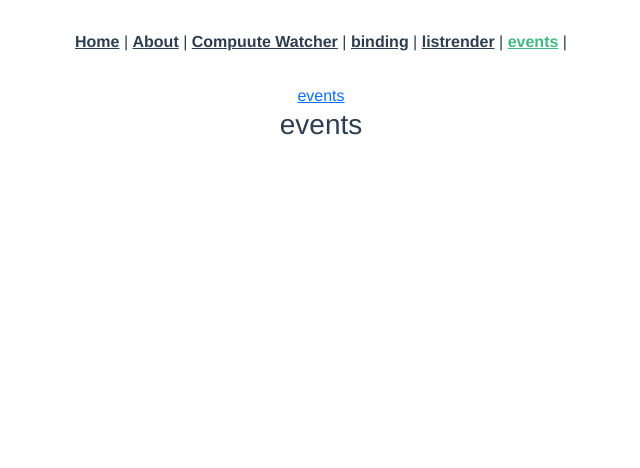
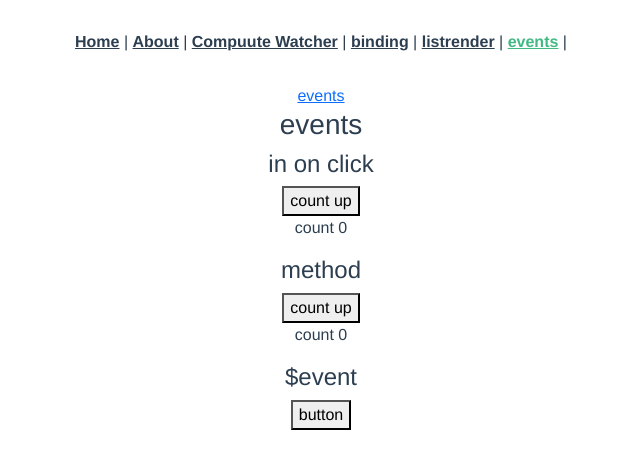
Before and after one commit to g00chy/vue-tutrial, a Vue app: page /events in a window 1280 px wide. Shown: the top 468 px of the page, without its empty margins (319-959 px from the left). Built offline with nearby package versions, Linux system fonts and the light colour scheme.

Commit message:
message まで

```diff
--- a/src/components/events/event1.vue
+++ b/src/components/events/event1.vue
@@ -1,10 +1,40 @@
 <template>
   <div>
     <h3>events</h3>
+    <h4>in on click</h4>
+    <button v-on:click="counter += 1">count up</button>
+    <p>count {{ counter }}</p>
+    <h4>method</h4>
+    <button v-on:click="countUp">count up</button>
+    <p>count {{ counter2 }}</p>
+    <h4>$event</h4>
+    <button v-on:click="messageAndEvent('wow', $event)">button</button>
+    <p>{{ message }}</p>
   </div>
 </template>
 
 <script lang="ts">
 import Vue from "vue";
-export default Vue.extend({});
+
+
+export default Vue.extend({
+  data: () => {
+    return {
+      counter: 0,
+      counter2: 0,
+      message: "",
+    };
+  },
+  methods: {
+    countUp: function (): void {
+      this.counter2 += 1;
+    },
+    messageAndEvent(message: string, events: Event): void {
+      if(events){
+        events.preventDefault();
+      }
+      this.message = message;
+    },
+  },
+});
 </script>
```
